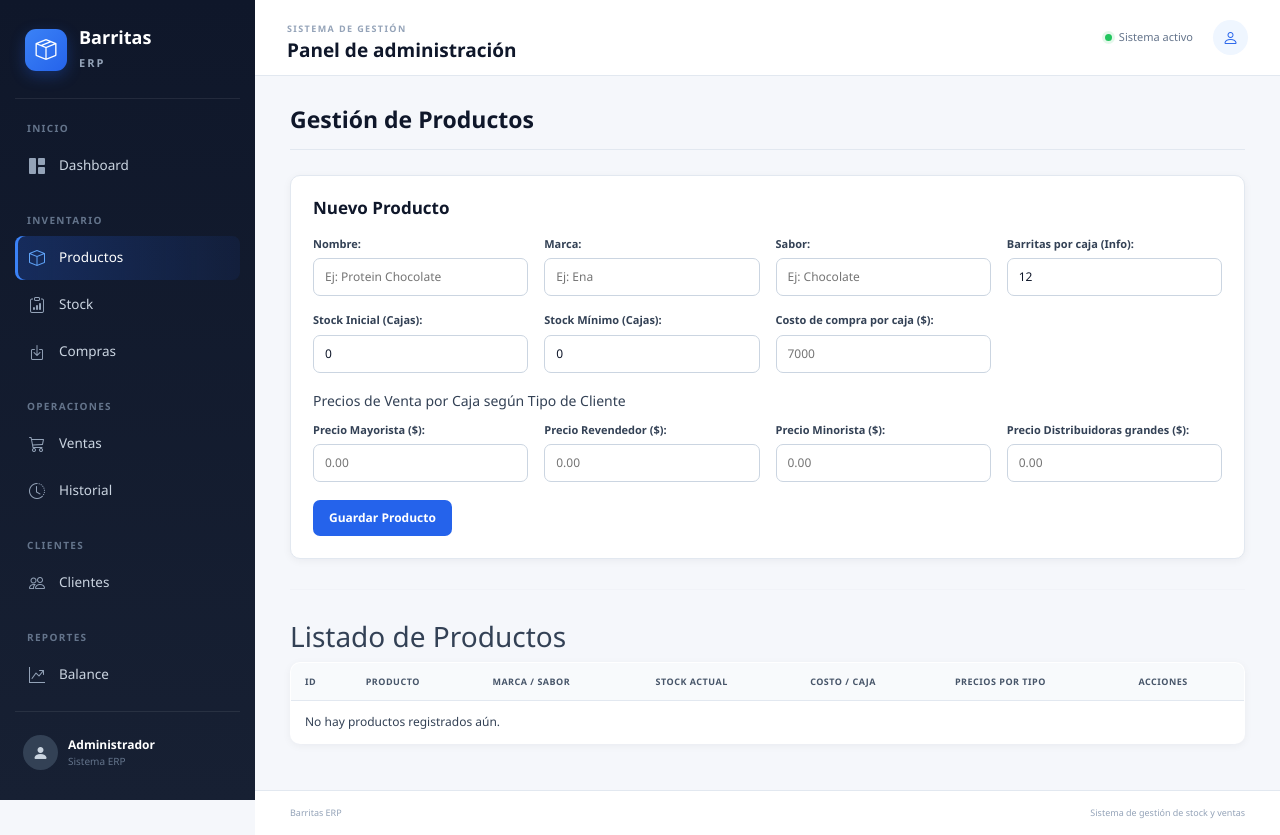
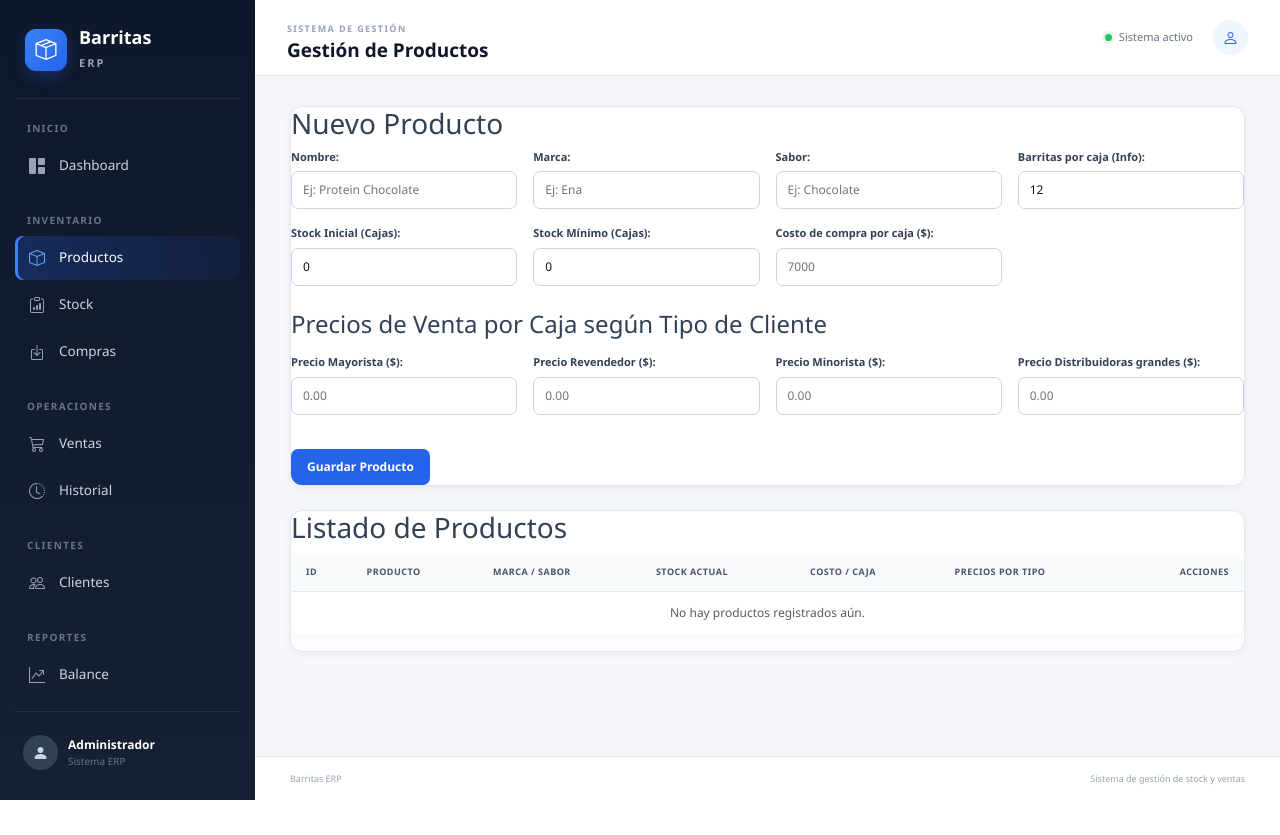
Before and after one commit to FrancoLince/barritas-stock, a Flask app: page /productos in a window 1280 px wide. After the commit the page ends 800 px from the top, so only its background shows below. Run offline with Flask 3, Linux system fonts and the light colour scheme; a user stored in the database is signed in; data comes from the database, SQL or seed files in the repository; data that the repository does not hold is empty.

Commit message:
Update productos.html

```diff
--- a/templates/productos.html
+++ b/templates/productos.html
@@ -1,62 +1,67 @@
 {% extends 'base.html' %}
 
+{% block title %}Productos | Barritas ERP{% endblock %}
+{% block page_title %}Gestión de Productos{% endblock %}
+
 {% block content %}
-<header>
-    <h1>Gestión de Productos</h1>
-</header>
+<div class="erp-card mb-4">
+    <div class="card-header-custom">
+        <h3>Nuevo Producto</h3>
+    </div>
 
-<div class="card-form">
-    <h3>Nuevo Producto</h3>
     <form action="{{ url_for('productos') }}" method="POST">
         <div class="form-grid">
             <div class="form-group">
-                <label>Nombre:</label>
-                <input type="text" name="nombre" placeholder="Ej: Protein Chocolate" required>
+                <label for="nombre">Nombre:</label>
+                <input type="text" id="nombre" name="nombre" placeholder="Ej: Protein Chocolate" required>
             </div>
             <div class="form-group">
-                <label>Marca:</label>
-                <input type="text" name="marca" placeholder="Ej: Ena" required>
+                <label for="marca">Marca:</label>
+                <input type="text" id="marca" name="marca" placeholder="Ej: Ena" required>
             </div>
             <div class="form-group">
-                <label>Sabor:</label>
-                <input type="text" name="sabor" placeholder="Ej: Chocolate" required>
+                <label for="sabor">Sabor:</label>
+                <input type="text" id="sabor" name="sabor" placeholder="Ej: Chocolate" required>
             </div>
             <div class="form-group">
-                <label>Barritas por caja (Info):</label>
-                <input type="number" name="contenido_caja" value="12" required>
+                <label for="contenido_caja">Barritas por caja (Info):</label>
+                <input type="number" id="contenido_caja" name="contenido_caja" value="12" required>
             </div>
             <div class="form-group">
-                <label>Stock Inicial (Cajas):</label>
-                <input type="number" name="stock_cajas" value="0" min="0" required>
+                <label for="stock_cajas">Stock Inicial (Cajas):</label>
+                <input type="number" id="stock_cajas" name="stock_cajas" value="0" min="0" required>
             </div>
             <div class="form-group">
-                <label>Stock Mínimo (Cajas):</label>
-                <input type="number" name="stock_minimo" value="0" min="0" required>
+                <label for="stock_minimo">Stock Mínimo (Cajas):</label>
+                <input type="number" id="stock_minimo" name="stock_minimo" value="0" min="0" required>
             </div>
             <div class="form-group">
-                <label>Costo de compra por caja ($):</label>
-                <input type="number" step="0.01" name="costo_caja" placeholder="7000" required>
+                <label for="costo_caja">Costo de compra por caja ($):</label>
+                <input type="number" id="costo_caja" step="0.01" name="costo_caja" placeholder="7000" required>
             </div>
         </div>
 
-        <h4>Precios de Venta por Caja según Tipo de Cliente</h4>
+        <h4 class="mt-4 mb-3">Precios de Venta por Caja según Tipo de Cliente</h4>
         <div class="form-grid">
             {% for tipo in tipos_cliente %}
             <div class="form-group">
-                <label>Precio {{ tipo.nombre }} ($):</label>
-                <input type="number" step="0.01" name="precio_tipo_{{ tipo.id }}" placeholder="0.00" required>
+                <label for="precio_tipo_{{ tipo.id }}">Precio {{ tipo.nombre }} ($):</label>
+                <input type="number" id="precio_tipo_{{ tipo.id }}" step="0.01" name="precio_tipo_{{ tipo.id }}" placeholder="0.00" required>
             </div>
             {% endfor %}
         </div>
 
-        <button type="submit" class="btn">Guardar Producto</button>
+        <button type="submit" class="btn btn-primary mt-3">Guardar Producto</button>
     </form>
 </div>
 
-<hr class="separator-margin">
+<div class="erp-card">
+    <div class="card-header-custom">
+        <h3>Listado de Productos</h3>
+    </div>
 
-<h3>Listado de Productos</h3>
-<table class="table">
+    <div class="table-responsive">
+        <table class="table align-middle">
             <thead>
                 <tr>
                     <th>ID</th>
@@ -65,7 +70,7 @@
                     <th>Stock Actual</th>
                     <th>Costo / Caja</th>
                     <th>Precios por Tipo</th>
-            <th>Acciones</th>
+                    <th class="text-end">Acciones</th>
                 </tr>
             </thead>
             <tbody>
@@ -75,26 +80,28 @@
                     <td><strong>{{ prod.nombre }}</strong></td>
                     <td>{{ prod.marca }} - {{ prod.sabor }}</td>
                     <td><strong>{{ prod.stock_cajas }} cajas</strong></td>
-            <td>${{ "{:,.2f}".format(prod.costo_caja) }}</td>
+                    <td>${{ "{:,.2f}".format(prod.costo_caja | default(0)) }}</td>
                     <td>
                         {% for p in prod.precios %}
-                    <small><strong>{{ p.tipo_rel.nombre }}:</strong> ${{ "{:,.2f}".format(p.precio_caja) }}</small><br>
+                            <small><strong>{{ p.tipo_rel.nombre }}:</strong> ${{ "{:,.2f}".format(p.precio_caja | default(0)) }}</small><br>
                         {% endfor %}
                     </td>
-            <td>
-                <a href="{{ url_for('editar_producto', producto_id=prod.id) }}" class="btn btn-action-edit">✏️ Editar</a>
-            </td>
-            <td>
-                <form action="{{ url_for('eliminar_producto', producto_id=prod.id) }}" method="POST" class="inline-form" onsubmit="return confirm('¿Seguro que deseas eliminar este producto?');">
-                    <button type="submit" class="btn btn-action-delete">🗑️ Eliminar</button>
+                    <td class="text-end">
+                        <div class="d-inline-flex gap-1">
+                            <a href="{{ url_for('editar_producto', producto_id=prod.id) }}" class="btn btn-sm btn-outline-warning">✏️ Editar</a>
+                            <form action="{{ url_for('eliminar_producto', producto_id=prod.id) }}" method="POST" class="d-inline" data-confirm="¿Seguro que deseas eliminar este producto?">
+                                <button type="submit" class="btn btn-sm btn-outline-danger">🗑️ Eliminar</button>
                             </form>
+                        </div>
                     </td>
                 </tr>
                 {% else %}
                 <tr>
-            <td colspan="7">No hay productos registrados aún.</td>
+                    <td colspan="7" class="text-center text-muted">No hay productos registrados aún.</td>
                 </tr>
                 {% endfor %}
             </tbody>
         </table>
+    </div>
+</div>
 {% endblock %}
```
Lines whose indentation alone changed are shown as unchanged.
